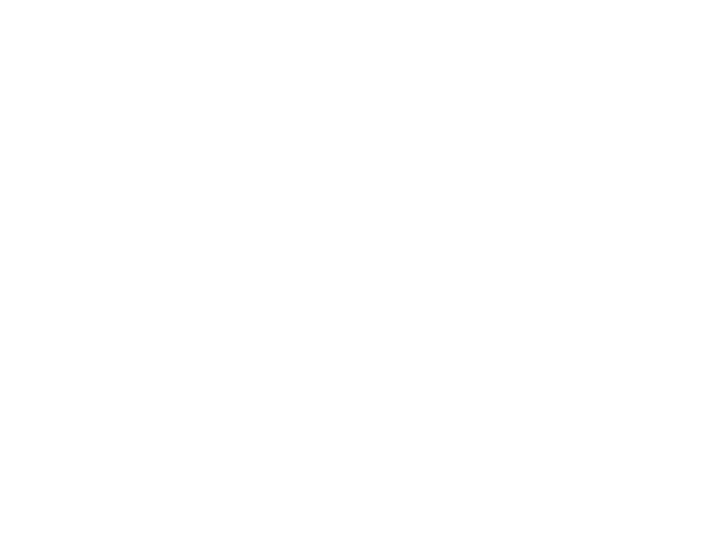
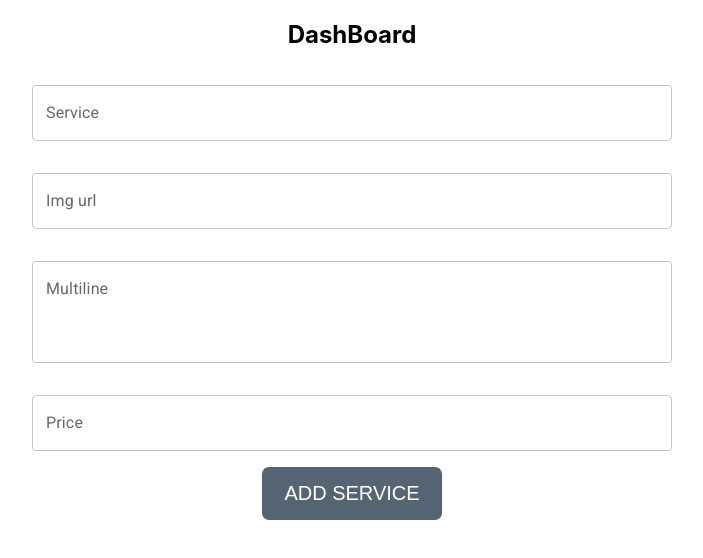
Before and after one commit to nazmul-devs/PcDrone, a React (Create React App) app: page /dashBoard in a window 1280 px wide. Shown: the top 558 px of the page, without its empty margins (288-991 px from the left). Built offline with nearby package versions, Linux system fonts and the light colour scheme.

Commit message:
create dashboard

```diff
--- a/package.json
+++ b/package.json
@@ -16,6 +16,7 @@
     "react-hook-form": "^7.19.1",
     "react-router-dom": "^5.3.0",
     "react-scripts": "4.0.3",
+    "sweetalert": "^2.1.2",
     "web-vitals": "^1.1.2"
   },
   "scripts": {
--- a/public/index.html
+++ b/public/index.html
@@ -31,4 +31,5 @@
 		<noscript>You need to enable JavaScript to run this app.</noscript>
 		<div id="root"></div>
 	</body>
+	<script src="https://unpkg.com/sweetalert/dist/sweetalert.min.js"></script>
 </html>
--- a/src/App.css
+++ b/src/App.css
@@ -1,7 +1,9 @@
 .App {
 	text-align: center;
 }
-
+* {
+	text-decoration: none;
+}
 .App-logo {
 	height: 40vmin;
 	pointer-events: none;
--- a/src/App.js
+++ b/src/App.js
@@ -1,6 +1,7 @@
 import "./App.css";
 import { BrowserRouter as Router, Switch, Route } from "react-router-dom";
 import Home from "./Pages/Home/Home/Home";
+import DashBoard from "./Pages/DashBoard/DashBoard/DashBoard";
 
 function App() {
 	return (
@@ -10,6 +11,9 @@ function App() {
 					<Route exact path="/">
 						<Home />
 					</Route>
+					<Route path="/dashBoard">
+						<DashBoard />
+					</Route>
 				</Switch>
 			</Router>
 		</div>
--- /dev/null
+++ b/src/Pages/DashBoard/Admin/AddService/AddService.js
@@ -0,0 +1,62 @@
+import { TextField } from "@mui/material";
+import React from "react";
+import { useForm } from "react-hook-form";
+import swal from "sweetalert";
+
+const AddService = () => {
+	const { register, handleSubmit, reset } = useForm();
+	const onSubmit = (data) => {
+		console.log(data);
+		swal("Good job!", "Service added successfully!", "success");
+		reset();
+	};
+	return (
+		<div>
+			<form
+				onSubmit={handleSubmit(onSubmit)}
+				style={{
+					display: "flex",
+					alignItems: "center",
+					flexDirection: "column",
+				}}
+			>
+				<TextField
+					{...register("name")}
+					id="outlined-basic"
+					label="Service"
+					variant="outlined"
+					sx={{ width: "50%", my: 2 }}
+				/>
+				<TextField
+					{...register("img")}
+					id="outlined-basic"
+					label="Img url"
+					variant="outlined"
+					sx={{ width: "50%", my: 2 }}
+				/>
+				<TextField
+					{...register("descripton")}
+					id="outlined-multiline-flexible"
+					label="Multiline"
+					multiline
+					rows={3}
+					sx={{ width: "50%", my: 2 }}
+				/>
+				<TextField
+					{...register("price")}
+					id="outlined-basic"
+					label="Price"
+					type="number"
+					variant="outlined"
+					sx={{ width: "50%", my: 2 }}
+				/>
+
+				<button type="submit" style={{ borderRadius: "7px" }}>
+					Add service
+				</button>
+			</form>
+		</div>
+	);
+};
+
+export default AddService;
--- /dev/null
+++ b/src/Pages/DashBoard/DashBoard/DashBoard.js
@@ -0,0 +1,13 @@
+import React from "react";
+import AddService from "../Admin/AddService/AddService";
+
+const DashBoard = () => {
+	return (
+		<div>
+			<h2>DashBoard</h2>
+			<AddService />
+		</div>
+	);
+};
+
+export default DashBoard;
--- a/src/Pages/Home/Header/Header.js
+++ b/src/Pages/Home/Header/Header.js
@@ -1,6 +1,7 @@
 import { AppBar, Button, IconButton, Toolbar, Typography } from "@mui/material";
 import { Box } from "@mui/system";
 import React from "react";
+import { Link } from "react-router-dom";
 
 const Header = () => {
 	return (
@@ -18,9 +19,11 @@ const Header = () => {
 						sx={{ mr: 2 }}
 					></IconButton>
 					<Typography variant="h6" component="div" sx={{ flexGrow: 1 }}>
-						News
+						PCDrone
 					</Typography>
-					<Button color="inherit">Login</Button>
+					<Link to="dashBoard">
+						<Button color="inherit">Dash Board</Button>
+					</Link>
 				</Toolbar>
 			</AppBar>
 		</Box>
--- a/src/Pages/Home/Home/Home.js
+++ b/src/Pages/Home/Home/Home.js
@@ -1,6 +1,7 @@
 import { Box } from "@mui/system";
 import React from "react";
 import Header from "../Header/Header";
+import Services from "../Services/Services/Services";
 import TopBanner from "../TopBanner/TopBanner";
 
 const Home = () => {
@@ -8,6 +9,7 @@ const Home = () => {
 		<Box>
 			<Header />
 			<TopBanner />
+			<Services />
 		</Box>
 	);
 };
--- a/src/Pages/Home/Services/Services/Services.js
+++ b/src/Pages/Home/Services/Services/Services.js
@@ -1,3 +1,4 @@
+import { Grid } from "@mui/material";
 import React from "react";
 import Service from "../Service/Service";
 
```
Also changed, not shown: 1 other file (tests, documents, lock files or other folders).
